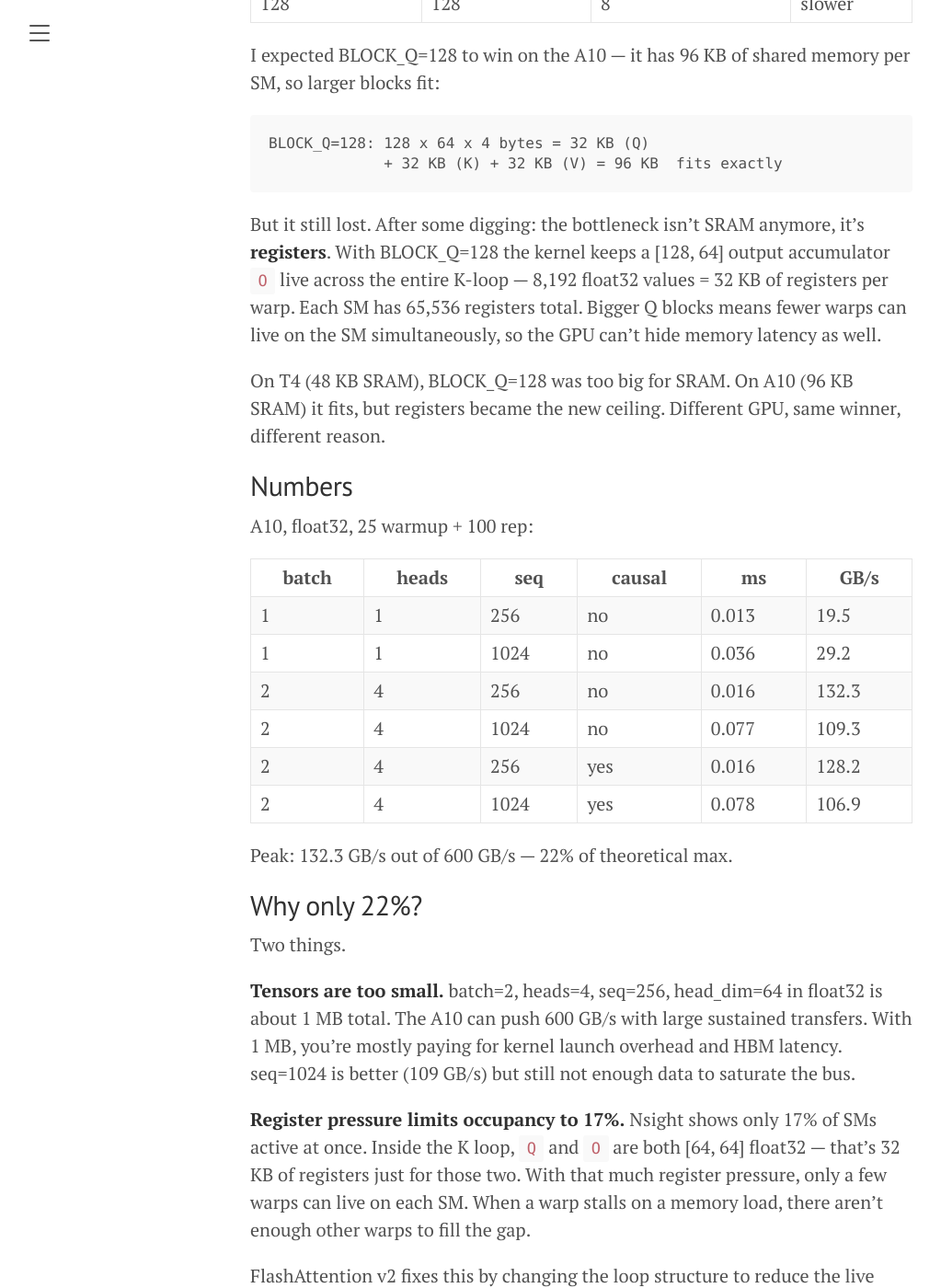
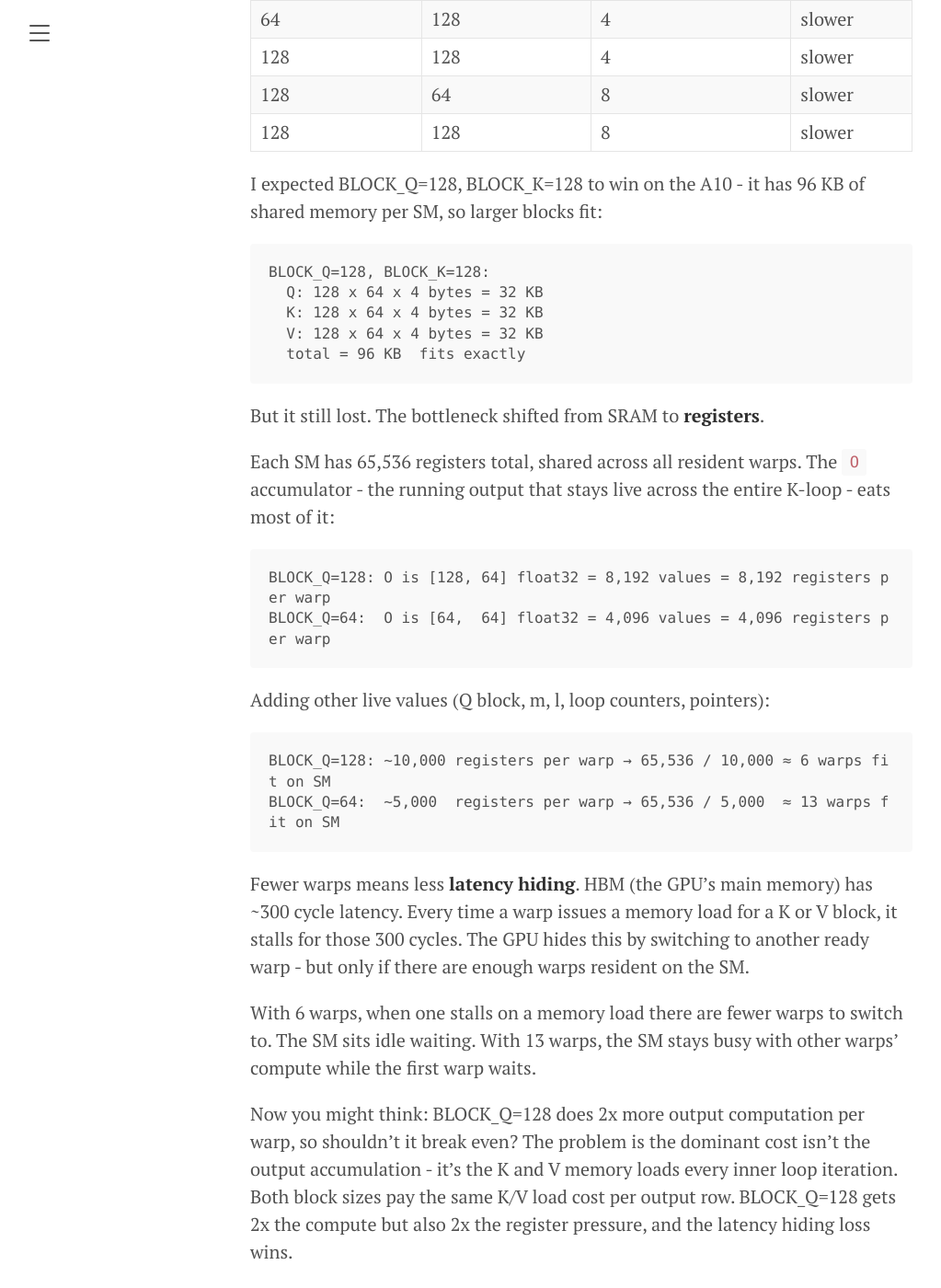
Before and after one commit to nthuat/nthuat.github.io, a Jekyll site: the page built from _posts/2026-05-24-flash-attention-from-scratch.md, in a window 1280 px wide and 1400 px high, scrolled down 5070 px. Shown: the whole window at 92% size, without its empty margins (8-1031 px from the left). Built offline with Jekyll 4.4.1, drawn with Linux system fonts in a browser that asks for light colours; some of the changed text lies outside the part shown.

Commit message:
Fix typos

````diff
--- a/_posts/2026-05-24-flash-attention-from-scratch.md
+++ b/_posts/2026-05-24-flash-attention-from-scratch.md
@@ -15,13 +15,15 @@
 O = softmax(Q @ K.T / sqrt(d)) @ V
 ```
 
-The issue is that N×N matrix. At seq_len=8192 and float16, that's 8192² × 2 bytes = 128 MB just for the attention weights — per head. With 32 heads you're at 4 GB. The bottleneck isn't the math, it's reading and writing that matrix to and from GPU memory (HBM).
+The issue is that NxN matrix. At seq_len=8192 and float16, that's 8192² × 2 bytes = 128 MB just for the attention weights - per head. With 32 heads you're at 4 GB. The bottleneck isn't the math, it's reading and writing that matrix to and from GPU memory (HBM).
 
 ## The FlashAttention idea
 
-Instead of computing the full N×N matrix and writing it to HBM, FlashAttention tiles Q into blocks and iterates over K/V blocks, computing the output incrementally. The Q block stays in SRAM (fast on-chip memory) the whole time. No N×N materialization.
+The paper (Dao et al., 2022) is 26 pages. After reading it I could explain the algorithm - but I couldn't tell you why BLOCK_Q=128 might be slower than BLOCK_Q=64, or why we're only hitting 22% of peak bandwidth. Writing the code forced me to actually figure that out.
 
-The trick that makes this work is **online softmax** — you normally need two passes (one to find the max for numerical stability, one to compute exp and normalize). Online softmax does it in one pass with running accumulators:
+Instead of computing the full NxN matrix and writing it to HBM, FlashAttention tiles Q into blocks and iterates over K/V blocks, computing the output incrementally. The Q block stays in SRAM (fast on-chip memory) the whole time. No NxN materialization.
+
+The trick that makes this work is **online softmax** - you normally need two passes (one to find the max for numerical stability, one to compute exp and normalize). Online softmax does it in one pass with running accumulators:
 
 ```python
 # for each K/V block:
@@ -152,7 +154,7 @@
 causal=True  max error: 2.4e-03  ✓
 ```
 
-Larger than float64 precision but well within `atol=1e-2` — expected for float32 online softmax.
+Larger than float64 precision but well within `atol=1e-2` - expected for float32 online softmax.
 
 ## Causal mask
 
@@ -166,7 +168,7 @@
 
 Setting future positions to `-inf` means `exp(-inf) = 0`, so they contribute nothing. Online softmax handles this correctly without any special casing.
 
-One thing I noticed: when an entire K block is in the future (all positions masked), the kernel still runs the full computation. FlashAttention v2 skips those blocks entirely — that's a big part of why v2 is ~2x faster on causal models.
+One thing I noticed: when an entire K block is in the future (all positions masked), the kernel still runs the full computation. FlashAttention v2 skips those blocks entirely - that's a big part of why v2 is ~2x faster on causal models.
 
 ## Autotuning
 
@@ -181,16 +183,39 @@
 | 128     | 64      | 8         | slower   |
 | 128     | 128     | 8         | slower   |
 
-I expected BLOCK_Q=128 to win on the A10 — it has 96 KB of shared memory per SM, so larger blocks fit:
+I expected BLOCK_Q=128, BLOCK_K=128 to win on the A10 - it has 96 KB of shared memory per SM, so larger blocks fit:
 
 ```
-BLOCK_Q=128: 128 x 64 x 4 bytes = 32 KB (Q)
-             + 32 KB (K) + 32 KB (V) = 96 KB  fits exactly
+BLOCK_Q=128, BLOCK_K=128:
+  Q: 128 x 64 x 4 bytes = 32 KB
+  K: 128 x 64 x 4 bytes = 32 KB
+  V: 128 x 64 x 4 bytes = 32 KB
+  total = 96 KB  fits exactly
 ```
 
-But it still lost. After some digging: the bottleneck isn't SRAM anymore, it's **registers**. With BLOCK_Q=128 the kernel keeps a [128, 64] output accumulator `O` live across the entire K-loop — 8,192 float32 values = 32 KB of registers per warp. Each SM has 65,536 registers total. Bigger Q blocks means fewer warps can live on the SM simultaneously, so the GPU can't hide memory latency as well.
+But it still lost. The bottleneck shifted from SRAM to **registers**.
 
-On T4 (48 KB SRAM), BLOCK_Q=128 was too big for SRAM. On A10 (96 KB SRAM) it fits, but registers became the new ceiling. Different GPU, same winner, different reason.
+Each SM has 65,536 registers total, shared across all resident warps. The `O` accumulator - the running output that stays live across the entire K-loop - eats most of it:
+
+```
+BLOCK_Q=128: O is [128, 64] float32 = 8,192 values = 8,192 registers per warp
+BLOCK_Q=64:  O is [64,  64] float32 = 4,096 values = 4,096 registers per warp
+```
+
+Adding other live values (Q block, m, l, loop counters, pointers):
+
+```
+BLOCK_Q=128: ~10,000 registers per warp → 65,536 / 10,000 ≈ 6 warps fit on SM
+BLOCK_Q=64:  ~5,000  registers per warp → 65,536 / 5,000  ≈ 13 warps fit on SM
+```
+
+Fewer warps means less **latency hiding**. HBM (the GPU's main memory) has ~300 cycle latency. Every time a warp issues a memory load for a K or V block, it stalls for those 300 cycles. The GPU hides this by switching to another ready warp - but only if there are enough warps resident on the SM.
+
+With 6 warps, when one stalls on a memory load there are fewer warps to switch to. The SM sits idle waiting. With 13 warps, the SM stays busy with other warps' compute while the first warp waits.
+
+Now you might think: BLOCK_Q=128 does 2x more output computation per warp, so shouldn't it break even? The problem is the dominant cost isn't the output accumulation - it's the K and V memory loads every inner loop iteration. Both block sizes pay the same K/V load cost per output row. BLOCK_Q=128 gets 2x the compute but also 2x the register pressure, and the latency hiding loss wins.
+
+So even with 96 KB SRAM, the winner is still BLOCK_Q=64. The constraint just moved from SRAM to registers.
 
 ## Numbers
 
@@ -205,7 +230,7 @@
 | 2     | 4     | 256  | yes    | 0.016 | 128.2 |
 | 2     | 4     | 1024 | yes    | 0.078 | 106.9 |
 
-Peak: 132.3 GB/s out of 600 GB/s — 22% of theoretical max.
+Peak: 132.3 GB/s out of 600 GB/s - 22% of theoretical max.
 
 ## Why only 22%?
 
@@ -213,15 +238,15 @@
 
 **Tensors are too small.** batch=2, heads=4, seq=256, head_dim=64 in float32 is about 1 MB total. The A10 can push 600 GB/s with large sustained transfers. With 1 MB, you're mostly paying for kernel launch overhead and HBM latency. seq=1024 is better (109 GB/s) but still not enough data to saturate the bus.
 
-**Register pressure limits occupancy to 17%.** Nsight shows only 17% of SMs active at once. Inside the K loop, `Q` and `O` are both [64, 64] float32 — that's 32 KB of registers just for those two. With that much register pressure, only a few warps can live on each SM. When a warp stalls on a memory load, there aren't enough other warps to fill the gap.
+**Register pressure limits occupancy.** Inside the K loop, `Q` and `O` are both [64, 64] float32 - that's 32 KB of registers just for those two. With that much register pressure, only a few warps can live on each SM at once. When a warp stalls on a memory load, there aren't enough other warps to fill the gap.
 
-FlashAttention v2 fixes this by changing the loop structure to reduce the live register set. v3 on H100 goes further — separate "producer" warps handle memory loads while "consumer" warps do math, both running in parallel. That's where the other 78% lives.
+FlashAttention v2 fixes this by changing the loop structure to reduce the live register set. v3 on H100 goes further - separate "producer" warps handle memory loads while "consumer" warps do math, both running in parallel. That's where the other 78% lives.
 
 ## What I got out of this
 
 Getting the kernel correct took a day. Getting it to pass the numerical tests took another day (the causal masking had an off-by-one I kept missing). Then a week of reading to understand why the numbers are what they are.
 
-The SRAM vs register insight was the most useful thing — I went in thinking "bigger blocks = better" and came out understanding that on Ampere, SRAM is no longer the constraint. It shifted to registers, and that requires a different algorithm (v2), not just different block sizes.
+The SRAM vs register insight was the most useful thing - I went in thinking "bigger blocks = better" and came out understanding that on Ampere, SRAM is no longer the constraint. It shifted to registers, and that requires a different algorithm (v2), not just different block sizes.
 
 132 GB/s sounds decent until you realize vLLM's FlashAttention hits much closer to peak. The gap is real, and now I understand where it comes from.
 
@@ -250,3 +275,10 @@
 ```
 
 Needs Triton >= 2.0, CUDA GPU, head_dim in (32, 64, 128), seq_len divisible by 64.
+
+## References
+
+- Dao et al. (2022). FlashAttention: Fast and Memory-Efficient Exact Attention with IO-Awareness. [https://arxiv.org/abs/2205.14135](https://arxiv.org/abs/2205.14135)
+- Dao et al. (2023). FlashAttention-2: Faster Attention with Better Parallelism and Work Partitioning. [https://arxiv.org/abs/2307.08691](https://arxiv.org/abs/2307.08691)
+- Triton documentation. [https://triton-lang.org](https://triton-lang.org)
+- NVIDIA A10 GPU datasheet. [https://www.nvidia.com/en-us/data-center/products/a10-gpu](https://www.nvidia.com/en-us/data-center/products/a10-gpu)
````
Also changed, not shown: other parts of _posts/2026-05-24-flash-attention-from-scratch.md (+1 -1 lines).
